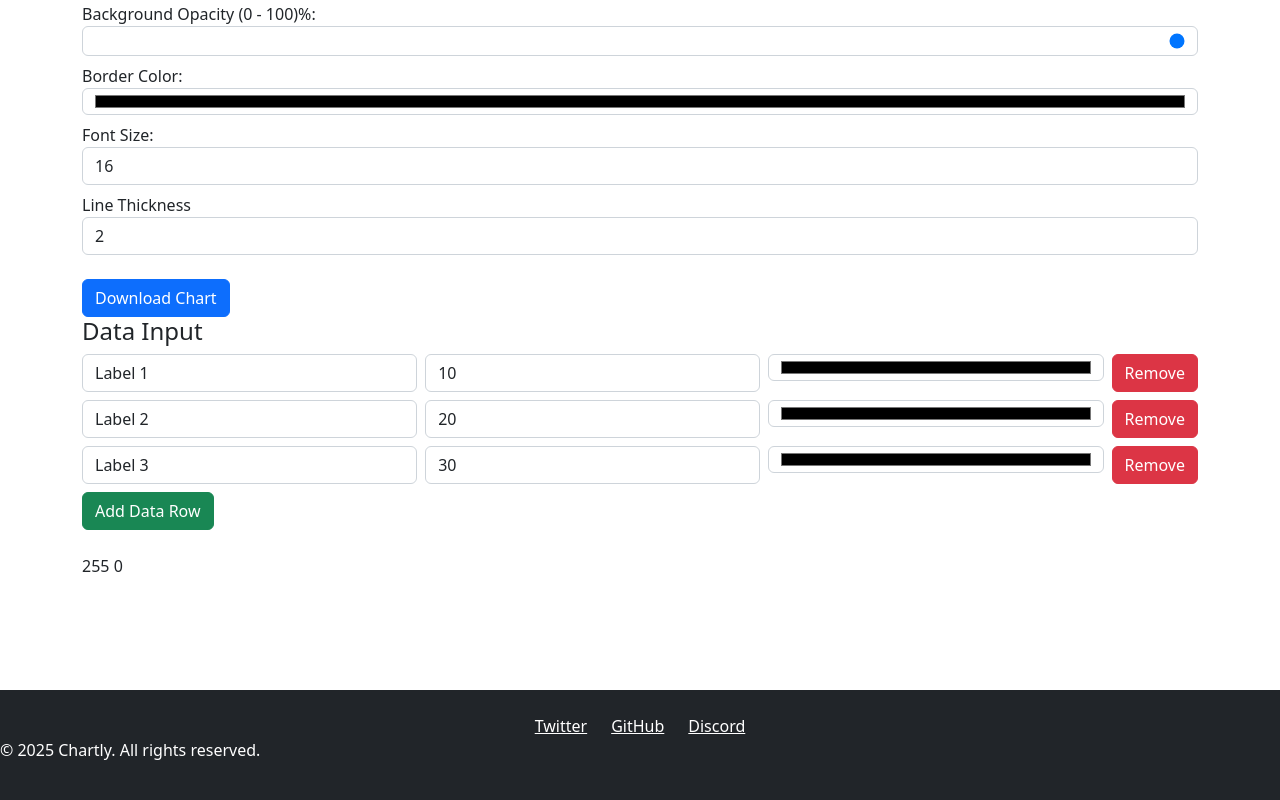
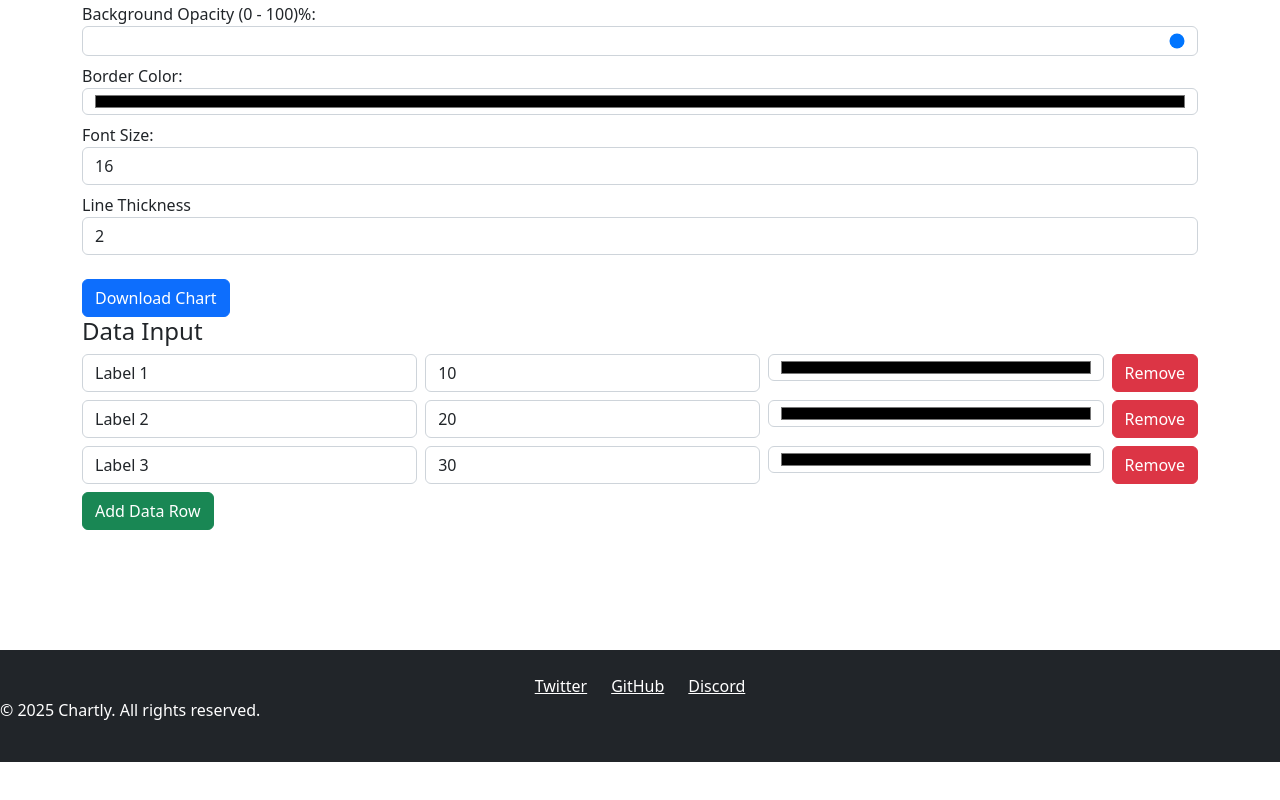
Before and after one commit to khoo23/chartly, a React (Create React App) app: page /chart-builder/1 in a window 1280 px wide. Shown: the part 792-1592 px from the top of the page. After the commit the page ends 1554 px from the top, so only its background shows below. Built offline with nearby package versions, Linux system fonts and the light colour scheme.

Commit message:
removed test line

```diff
--- a/src/pages/ChartBuilder.js
+++ b/src/pages/ChartBuilder.js
@@ -219,7 +219,6 @@ const ChartBuilder = () => {
                 ))}
                 <button className="btn btn-success" onClick={addRow}>Add Data Row</button>
             </div>
-            <p>{bgOpac} {test}</p>
         </div>
     );
 };
```
